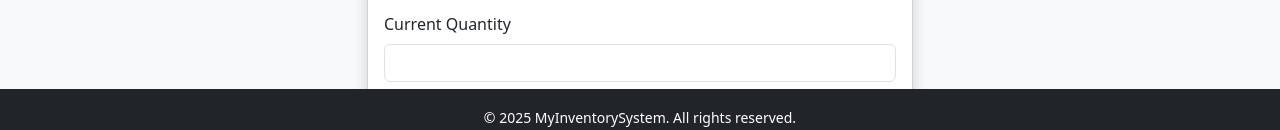
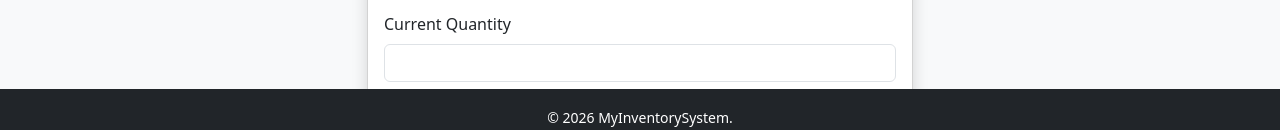
Before and after one commit to rhnmrgrtt/M6P-DjangoForms-DollerHerreraParico, a Django app: template MyInventoryApp/templates/MyInventoryApp/add_bottle.html in a window 1280 px wide. Shown: the part 655-785 px from the top of the page. Run offline with Django 3.2, Linux system fonts and the light colour scheme; the template is opened without the code that fills it, so the values that code supplies are empty.

Commit message:
More issues...

```diff
--- a/MyInventoryApp/templates/MyInventoryApp/base.html
+++ b/MyInventoryApp/templates/MyInventoryApp/base.html
@@ -29,7 +29,7 @@
 </div>
 
 <footer class="bg-dark text-white text-center py-3">
-    <small>&copy; 2025 MyInventorySystem. All rights reserved.</small>
+    <small>&copy; 2026 MyInventorySystem.</small>
 </footer>
 
 </body>
```
